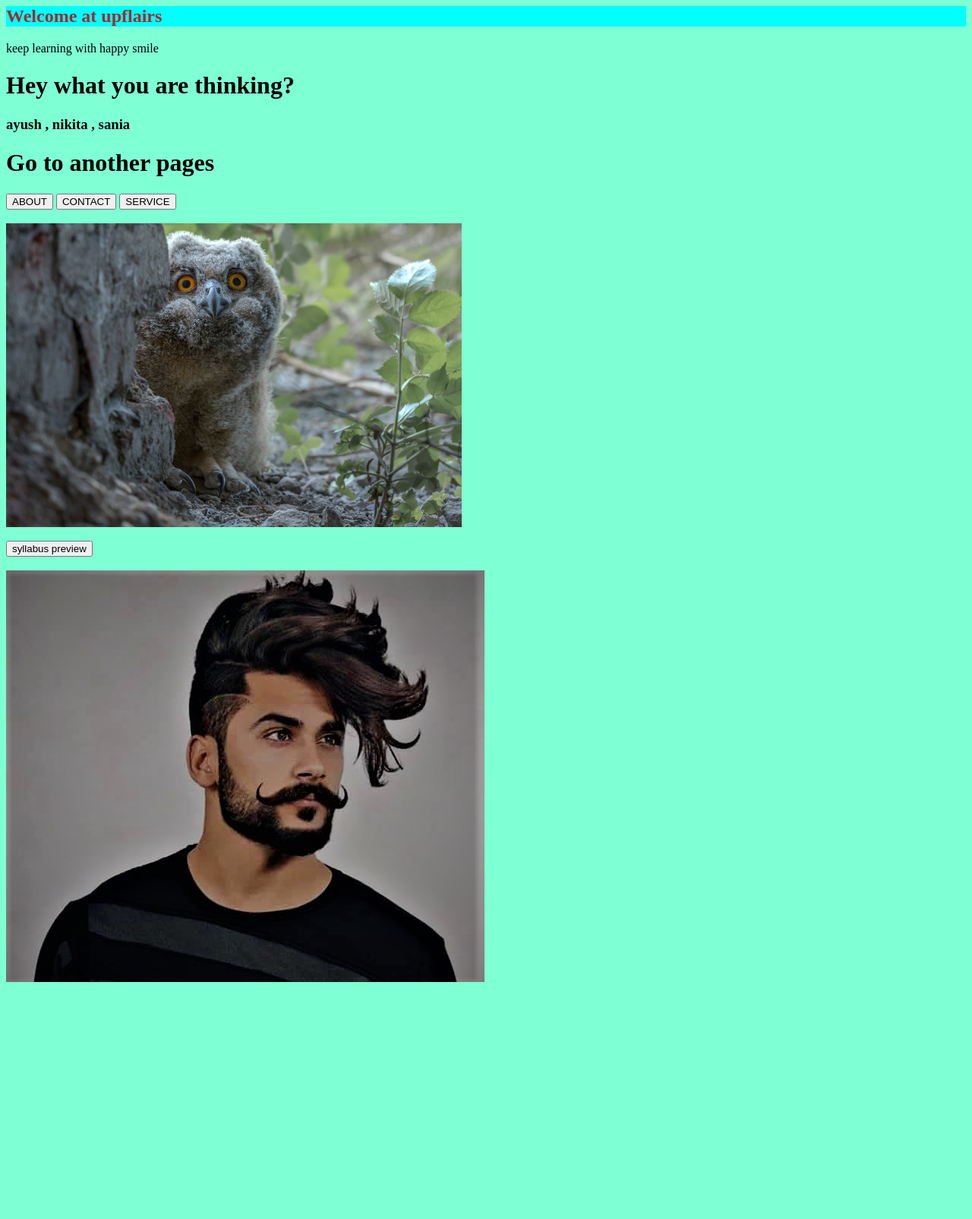
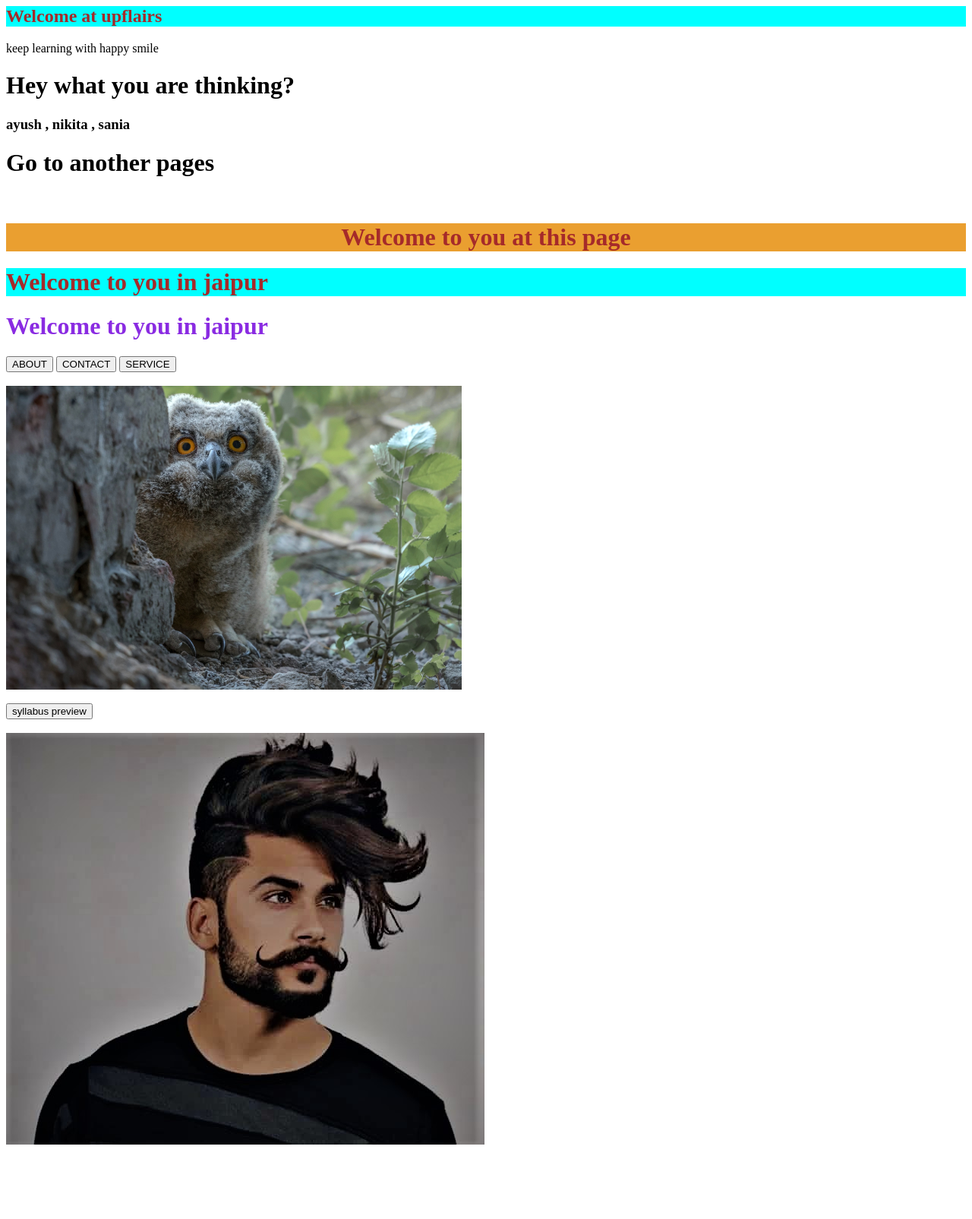
Before and after one commit to NikitaJangid28/6monthdatascience, a Flask app: page / in a window 1280 px wide. Shown: the whole page at 76% size. Before the commit the page ends 1293 px from the top, so only its background shows below. Run offline with Flask 3, Linux system fonts and the light colour scheme.

Commit message:
css types

```diff
--- a/nikita/myfirstweb/templates/about.html
+++ b/nikita/myfirstweb/templates/about.html
@@ -4,9 +4,10 @@
     <meta charset="UTF-8">
     <meta name="viewport" content="width=device-width, initial-scale=1.0">
     <title>Document</title>
+    <link rel="stylesheet" href="C:\Users\Ranjit\Desktop\nikita\nikita\myfirstweb\static\style.css">
 </head>
 <body>
-    <h2>Hey this is about page</h2>
+    <h2 id="wlcm">Welcome page</h2>
     <p>let me tell you, something about me 😊</p>
     <h1>Hey welcome to you in your new journey!</h1>
     <p>i am not happy for you</p>
--- a/nikita/myfirstweb/templates/index.html
+++ b/nikita/myfirstweb/templates/index.html
@@ -2,13 +2,36 @@
 <head>
     <title>My first web app</title>
 </head>
-<body style="background-color: aquamarine;">
+<body >
+    <style>
+        /* h1 {background-color: powderblue;
+            color: red;} */
+
+            #tag1 {
+                color: brown;
+                background-color: aqua;
+            }
+            #tag2{
+                color: blueviolet;
+            }
+
+
+    </style>
 
     <h2 style="color: brown; background-color: aqua;">Welcome at upflairs</h2>
     <p>keep learning with happy smile</p>
     <h1>Hey what you are thinking?</h1>
     <h3>ayush , nikita , sania</h3>
     <h1>Go to another pages</h1>
+    <br>
+
+
+    <h1 style="color: brown; background-color: rgb(234, 159, 48); text-align: center;">Welcome to you at this page</h1>
+
+    <h1 id="tag1">Welcome to you in jaipur</h1>
+    <h1 id="tag2">Welcome to you in jaipur</h1>
+
+
     <a href="/about"><button>ABOUT</button></a>
     <a href="/contact"><button>CONTACT</button></a>
     <a href="/service"><button>SERVICE</button></a>
```
Also changed, not shown: nikita/myfirstweb/static/style.css (added, +8 -0 lines).
